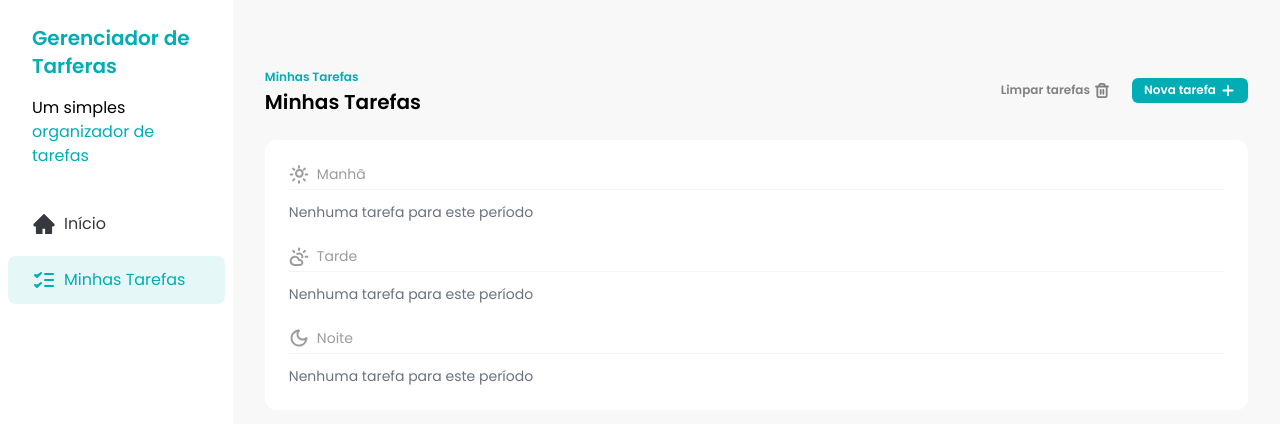
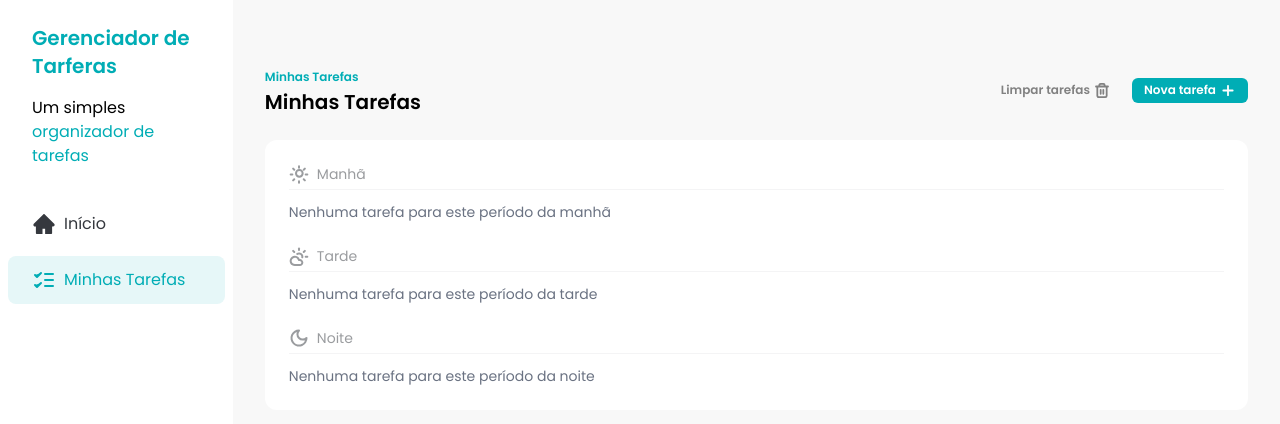
Before and after one commit to Andersonamalta/task-manager, a React (Vite) app: page / in a window 1280 px wide. Shown: the top 424 px of the page. Built offline with nearby package versions, Linux system fonts and the light colour scheme; data requests are answered from the project's data file.

Commit message:
feat: ensure empty message is shown on Tasks component

```diff
--- a/src/components/Tasks.jsx
+++ b/src/components/Tasks.jsx
@@ -110,7 +110,7 @@ const Tasks = () => {
           <TaskSeparator title="Manhã" icon={<SunIcon />} />
           {morningTasks.length === 0 && (
             <p className="text-sm text-gray-500">
-              Nenhuma tarefa para este período
+              Nenhuma tarefa para este período da manhã
             </p>
           )}
           {/* Lista todas as tarefas */}
@@ -129,7 +129,7 @@ const Tasks = () => {
           <TaskSeparator title="Tarde" icon={<CloudSunIcon />} />
           {aftrnoonTasks.length === 0 && (
             <p className="text-sm text-gray-500">
-              Nenhuma tarefa para este período
+              Nenhuma tarefa para este período da tarde
             </p>
           )}
           {/* Lista todas as tarefas */}
@@ -148,7 +148,7 @@ const Tasks = () => {
           <TaskSeparator title="Noite" icon={<MoonIcon />} />
           {eveningTasks.length === 0 && (
             <p className="text-sm text-gray-500">
-              Nenhuma tarefa para este período
+              Nenhuma tarefa para este período da noite
             </p>
           )}
           {/* Lista todas as tarefas */}
```
